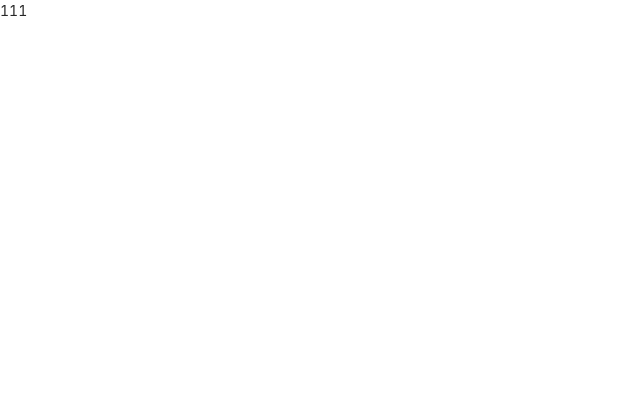
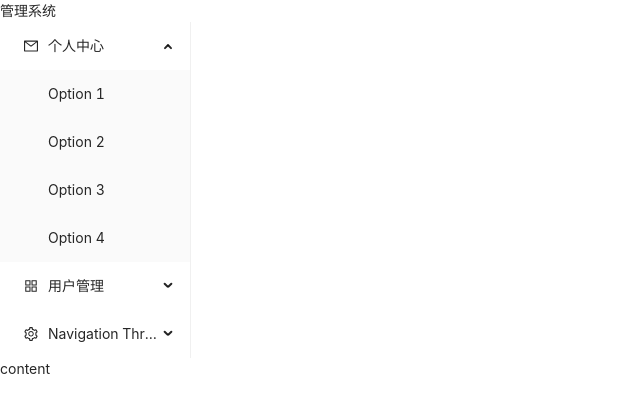
Before and after one commit to suohuo/suohuo-manager-node, a React app: page / in a window 1280 px wide. Shown: the top 412 px of the page, without its empty margins (0-640 px from the left). Built offline with nearby package versions, Linux system fonts and the light colour scheme; the HTML template or start-up script is replaced by a standard one.

Commit message:
添加menu

```diff
--- a/src/app.tsx
+++ b/src/app.tsx
@@ -1,10 +1,22 @@
 import React from 'react'
-import { Button } from 'antd'
+import Menu from './components/menu'
 import style from './style/layout.scss'
 
-const AppComponent: React.FC = () => {
+interface Props {
+  title?: string
+}
+
+const AppComponent: React.FC<Props> = (props) => {
   return (
-    <div className={style.wrap}>111</div>
+    <div className={style.soho_layout_wrap}>
+      <div className={style.soho_layout_header}>{props.title}</div>
+      <div className={style.soho_layout_center}>
+        <div className={style.soho_layout_menu}>
+          <Menu />
+        </div>
+        <div className={style.soho_layout_content}>content</div>
+      </div>
+    </div>
   )
 }
 
--- /dev/null
+++ b/src/components/menu/index.tsx
@@ -0,0 +1,74 @@
+import React, { useState } from 'react'
+import { Menu } from 'antd';
+import { AppstoreOutlined, MailOutlined, SettingOutlined } from '@ant-design/icons';
+
+const { SubMenu } = Menu;
+
+const MenuList: React.FC = () => {
+    const rootSubmenuKeys = ['sub1', 'sub2', 'sub4']
+    const [openKeys, setOpenKeys] = useState(['sub1'])
+
+    function onOpenChange (openKey) {
+      const latestOpenKey = openKey.find(key => openKeys.indexOf(key) === -1);
+      if (rootSubmenuKeys.indexOf(latestOpenKey) === -1) {
+        setOpenKeys(openKey)
+      } else {
+        console.log(latestOpenKey)
+        setOpenKeys(latestOpenKey ? [latestOpenKey] : [])
+      }
+    }
+
+    return (
+      <>
+        <Menu
+        mode="inline"
+        openKeys={openKeys}
+        onOpenChange={onOpenChange}
+        style={{ width: 191 }}
+        >
+        <SubMenu
+          key="sub1"
+          title={
+            <span>
+              <MailOutlined />
+              <span>个人中心</span>
+            </span>
+          }
+        >
+          <Menu.Item key="1">Option 1</Menu.Item>
+          <Menu.Item key="2">Option 2</Menu.Item>
+          <Menu.Item key="3">Option 3</Menu.Item>
+          <Menu.Item key="4">Option 4</Menu.Item>
+        </SubMenu>
+        <SubMenu
+          key="sub2"
+          title={
+            <span>
+              <AppstoreOutlined />
+              <span>用户管理</span>
+            </span>
+          }
+        >
+          <Menu.Item key="5">Option 5</Menu.Item>
+          <Menu.Item key="6">Option 6</Menu.Item>
+        </SubMenu>
+        <SubMenu
+          key="sub4"
+          title={
+            <span>
+              <SettingOutlined />
+              <span>Navigation Three</span>
+            </span>
+          }
+        >
+          <Menu.Item key="9">Option 9</Menu.Item>
+          <Menu.Item key="10">Option 10</Menu.Item>
+          <Menu.Item key="11">Option 11</Menu.Item>
+          <Menu.Item key="12">Option 12</Menu.Item>
+        </SubMenu>
+      </Menu>
+      </>
+    )
+}
+
+export default MenuList
--- a/src/index.tsx
+++ b/src/index.tsx
@@ -10,7 +10,7 @@ import 'antd/dist/antd.css'
 const App: React.FC = () => {
   return (
     <HashRouter>
-     <AppComponent />
+     <AppComponent title="管理系统"/>
     </HashRouter>
   )
 }
--- /dev/null
+++ b/src/style/antd.scss
@@ -0,0 +1,5 @@
+:global {
+  .ant-menu {
+    background: #497fff !important;
+  }
+}
--- a/src/style/index.scss
+++ b/src/style/index.scss
@@ -1 +1,2 @@
 @import 'reset.scss';
+@import 'antd.scss'
--- a/src/style/index.scss.d.ts
+++ b/src/style/index.scss.d.ts
@@ -1,5 +1,6 @@
 declare namespace IndexScssModule {
   export interface IIndexScss {
+    ",": string;
     file: string;
     mappings: string;
     names: string;
--- a/src/style/layout.scss
+++ b/src/style/layout.scss
@@ -3,7 +3,6 @@
   height: 100%;
   .soho_layout_header {
     height: 60px;
-    border-bottom: 1px solid #eee;
   }
 
   .soho_layout_center {
@@ -12,7 +11,7 @@
   .soho_layout_menu {
     width: 190px;
     height: calc(100vh - 60px);
-    background: #666;
+    background: #497fff;
   }
   .soho_layout_content {
     width: calc(100vw - 190px);
```
Also changed, not shown: .eslintrc.js, src/components/menu/const.ts (added), src/components/menu/index.scss (added), 1 other file (tests, documents, lock files or other folders).
